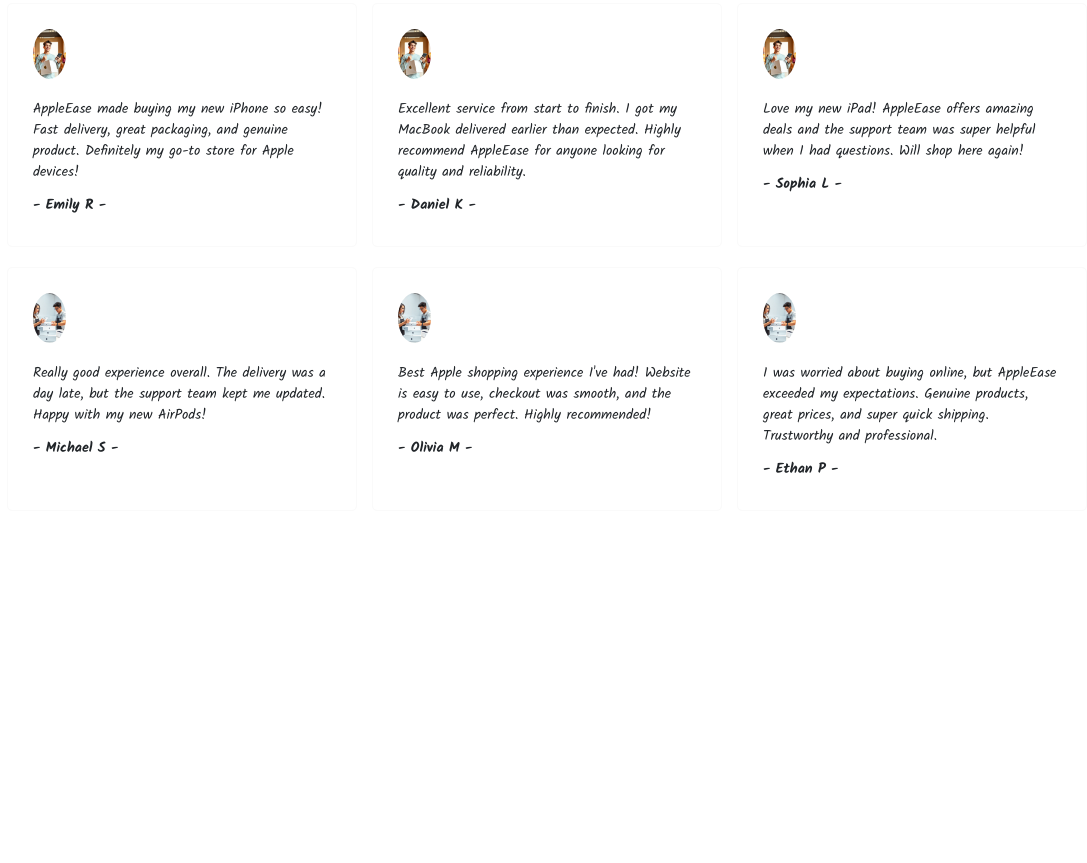
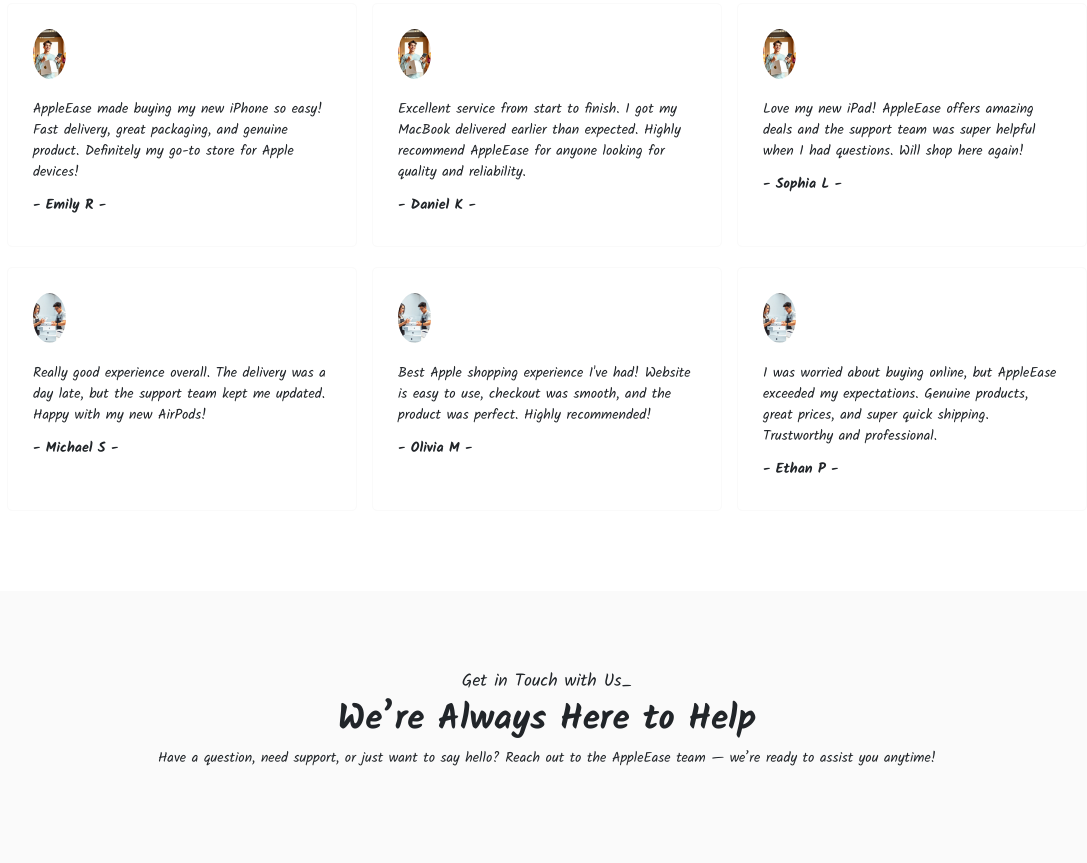
Before and after one commit to ireshdilsh/POS-GDSE, a plain HTML site: page view/index.html in a window 1280 px wide. Shown: the part 3833-4696 px from the top of the page, without its empty margins (93-1180 px from the left). Before the commit the page ends 4424 px from the top, so only its background shows below. Drawn offline with nearby package versions, Linux system fonts and the light colour scheme.

Commit message:
Add contact section with title and description for customer inquiries

```diff
--- a/styles/index.css
+++ b/styles/index.css
@@ -770,3 +770,16 @@ nav .sign-up-btn button:hover{
     font-weight: 600;
 }
 /* according Q $ A end*/
+
+#contact{
+    display: flex;
+    justify-content: center;
+    align-items: center;
+    flex-direction: column;
+    padding: 80px 120px;
+    background-color: #fafafa;
+}
+
+#contact .title h1{
+    font-weight: 600;
+}
--- a/view/index.html
+++ b/view/index.html
@@ -26,7 +26,7 @@
                 <a href="#about">About Us</a>
                 <a href="#qanda">Q & A</a>
                 <a href="#riview-section">Riviews</a>
-                <a href="">Get In Touch</a>
+                <a href="#contact">Get In Touch</a>
             </div>
             <div class="sign-up-btn">
                 <button id="btn">Create Account</button>
@@ -424,6 +424,27 @@
                 </div>
             </div>
          </section>
+
+         <section id="contact">
+            <div class="sub-title">
+                <h5>Get in Touch with Us_</h5>
+            </div>
+            <div class="title">
+                <h1>We’re Always Here to Help</h1>
+            </div>
+            <div class="discription">
+                <p>Have a question, need support, or just want to say hello? Reach out to the AppleEase team — we’re ready to assist you anytime!</p>
+            </div>
+            <div class="contact-body">
+                <div class="left-side"></div>
+                <div class="right-side"></div>
+            </div>
+         </section>
+
+         <footer>
+
+         </footer>
+
     </section>
 
     <!-- add jQuery js file -->
```
